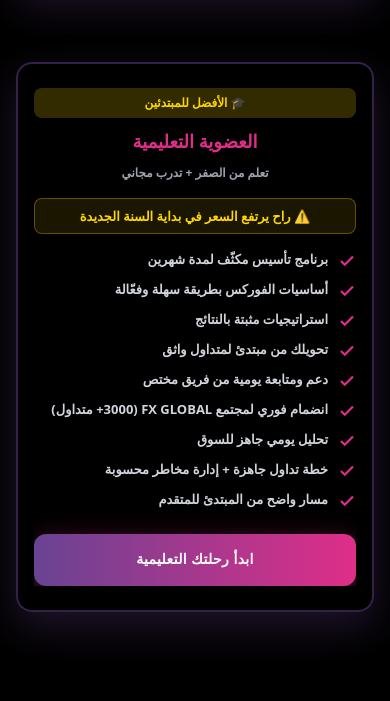
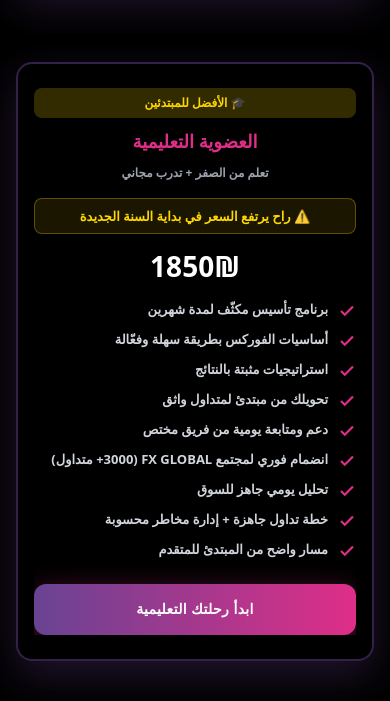
Before and after one commit to salemleqyanya/fx-global-landing-page, a Django app: page /pricing/ in a window 390 px wide. Shown: the part 2228-2929 px from the top of the page. Run offline with Django 4.2, Linux system fonts and the light colour scheme.

Commit message:
fix price

```diff
--- a/backend/config/templates/new_pac/pricing.html
+++ b/backend/config/templates/new_pac/pricing.html
@@ -297,6 +297,7 @@
                                 <h3 class="card-title">العضوية التعليمية</h3>
                                 <p class="card-description">تعلم من الصفر حتى الاحتراف</p>
                                 <p class="price-warning">⚠️ راح يرتفع السعر في بداية السنة الجديدة</p>
+                                <div class="card-price">1850₪</div>
 
                                 <div class="features-container">
                                     <ul class="card-features">
@@ -363,7 +364,7 @@
                                     </ul>
                                 </div>
 
-                                <button class="card-button membership-contact-btn redesigned-btn" onclick="scrollToContact()">
+                                <button class="card-button membership-contact-btn redesigned-btn" onclick="openPayment('education', 1850, 'العضوية التعليمية')">
                                     <span class="btn-text">ابدأ رحلتك التعليمية</span>
                                     <span class="btn-arrow">→</span>
                                 </button>
@@ -539,7 +540,6 @@
                             <p class="card-description">تعلم من الصفر + تدرب مجاني</p>
                             <p class="price-warning">⚠️ راح يرتفع السعر في بداية السنة الجديدة</p>
                             <div class="card-price">1850₪</div>
-                            <div class="card-original-price">3000₪</div>
                             <ul class="card-features">
                                 <li>
                                     <svg class="check-icon" viewBox="0 0 24 24" fill="none" stroke="currentColor" stroke-width="3">
@@ -596,7 +596,7 @@
                                     <span>مسار واضح من المبتدئ للمتقدم</span>
                                 </li>
                             </ul>
-                            <button class="card-button membership-contact-btn" onclick="scrollToContact()">ابدأ رحلتك التعليمية</button>
+                            <button class="card-button membership-contact-btn" onclick="openPayment('education', 1850, 'العضوية التعليمية')">ابدأ رحلتك التعليمية</button>
                         </div>
                     </div>
                 </div>
--- a/backend/static/new_pac/styles.css
+++ b/backend/static/new_pac/styles.css
@@ -1885,11 +1885,13 @@ body {
     }
 
     .pricing-card.membership .card-price {
-        display: none !important;
-    }
-
-    .pricing-card.membership .card-original-price {
-        display: none !important;
+        display: block !important;
+        text-align: center;
+        font-weight: bold;
+        font-size: 1.75rem;
+        margin-bottom: 1rem;
+        color: var(--color-white);
+        line-height: 1.2;
     }
 }
 
```
Also changed, not shown: 1 other file.
